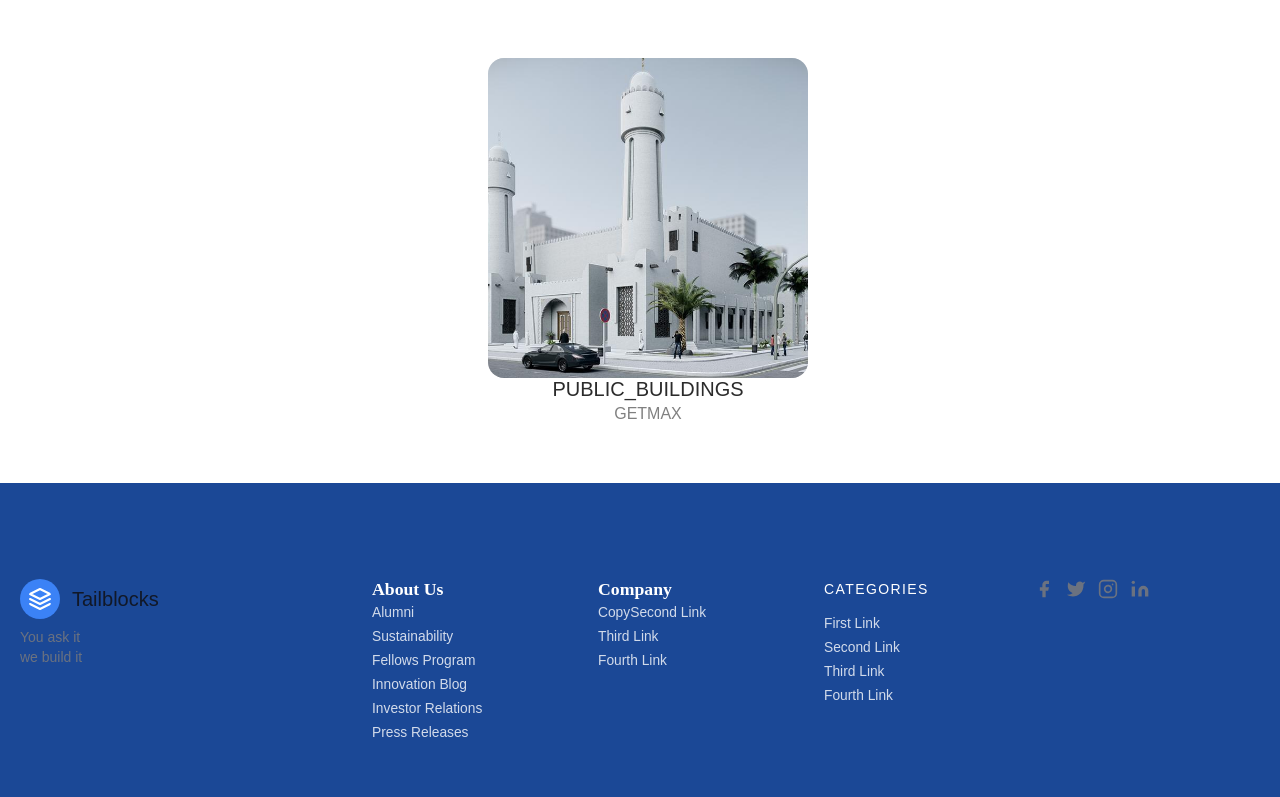
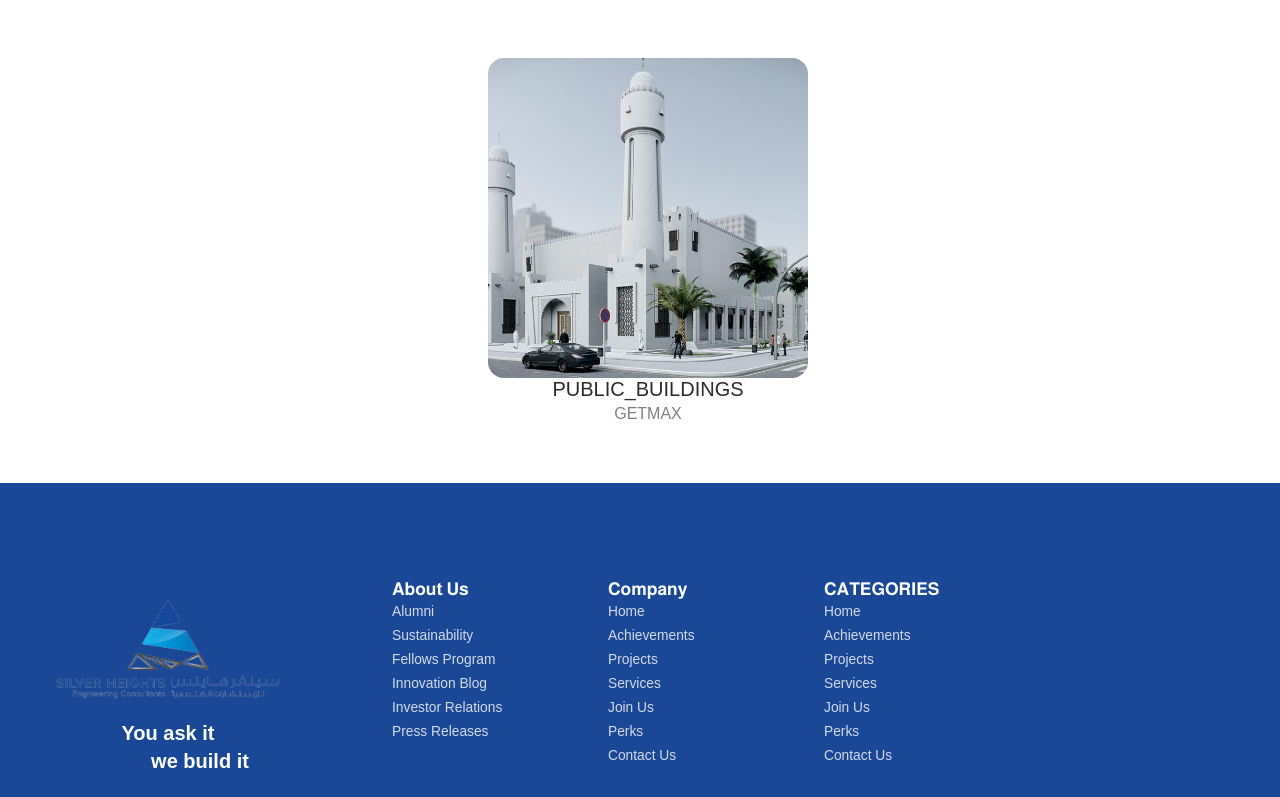
Before and after one commit to marwahavanshika/SHEC, a Next.js app: page /projects in a window 1280 px wide. Shown: the part 2000-2797 px from the top of the page. Built offline with nearby package versions, Linux system fonts and the light colour scheme; a web font is replaced by a local one; what tailwindcss-animated would draw is missing.

Commit message:
fixed responsive issues

```diff
--- a/app/(Pages)/projects/[...id]/page.js
+++ b/app/(Pages)/projects/[...id]/page.js
@@ -20,7 +20,7 @@ const page = ({ params }) => {
       <div
         className=" h-screen w-screen bg-cover bg-center flex items-center justify-start relative"
       >
-        <Image width={1000} height={1000} alt="bg" src={'/head.jpg'} className=" absolute w-full h-full inset-0"/>
+        <Image width={1000} height={1000} alt="bg" src={'/head.jpg'} className=" absolute w-full h-full inset-0 object-cover"/>
         <Heading />
       </div>
       <div className="flex flex-col py-2 ps-2 md:p-10 items-center md:items-stretch gap-5 justify-center mt-5 md:flex-row">
--- a/app/(Pages)/projects/page.js
+++ b/app/(Pages)/projects/page.js
@@ -104,7 +104,8 @@ categories.forEach((category) => {
           width={1000}
           height={1000}
           src={"/images/projbg.jpg"}
-          className=" -z-10 absolute w-full h-full inset-0"
+          alt="Projects"
+          className=" -z-10 absolute w-full h-full inset-0 object-cover"
         />
         <div className="flex flex-col items-center justify-evenly ">
           <div className="flex flex-col justify-center items-center text-center  max-w-7xl   my-8 py-4 px-10">
--- a/app/globals.scss
+++ b/app/globals.scss
@@ -5,7 +5,7 @@
 @import url("https://fonts.googleapis.com/css2?family=Poppins:wght@100;200;300;400;500;600;700&family=Montserrat:wght@400;700&family=Post+No+Bills+Jaffna&display=swap");
 
 @import url("https://fonts.googleapis.com/css2?family=Stick+No+Bills:wght@200&display=swap");
-
+@import url('https://fonts.googleapis.com/css2?family=Almarai:wght@300;400;700&display=swap');
 
 @for $i from 1 through 4 {
   .slider > :nth-child(#{$i}),
--- a/app/page.js
+++ b/app/page.js
@@ -82,7 +82,7 @@ export default function Home() {
             <ParallaxLayer
               className=" relative flex items-center justify-start"
             >
-              <Image src={'/head.jpg'} alt={'Main'} width={1000} height={1000} className=" absolute w-screen h-screen" />
+              <Image src={'/head.jpg'} alt={'Main'} width={1000} height={1000} className=" absolute w-screen h-screen object-cover" />
               <Heading />
             </ParallaxLayer>
             <ParallaxLayer
@@ -225,7 +225,7 @@ export default function Home() {
             </ParallaxLayer>
             <ParallaxLayer
               offset={6}
-              className={"flex flex-col items-center justify-around "}
+              className={"flex flex-col items-center justify-center "}
               // speed={0.25}
             >
               <h2
--- a/components/Footer.jsx
+++ b/components/Footer.jsx
@@ -1,3 +1,6 @@
+import Image from "next/image";
+import Link from "next/link";
+
 export default function Footer() {
   const about = [
     "Alumni",
@@ -7,48 +10,53 @@ export default function Footer() {
     "Investor Relations",
     "Press Releases",
   ];
-  const company=[
+  const company = [
     "Home",
     "Achievements",
     "Projects",
     "Services",
     "Join Us",
     "Perks",
-    "Contact Us"
+    "Contact Us",
   ];
-
+  const category = [
+    "Home",
+    "Achievements",
+    "Projects",
+    "Services",
+    "Join Us",
+    "Perks",
+    "Contact Us",
+  ];
 
   return (
     <footer className="text-gray-600 body-font bg-[#1B4896] mt-10">
-      <div className="container px-5 py-24 mx-auto flex md:items-center lg:items-start md:flex-row md:flex-nowrap flex-wrap flex-col">
-        <div className="w-64 flex-shrink-0 md:mx-0 mx-auto text-center md:text-left">
-          <a className="flex title-font font-medium items-center md:justify-start justify-center text-gray-900">
-            <svg
-              xmlns="http://www.w3.org/2000/svg"
-              fill="none"
-              stroke="currentColor"
-              strokeLinecap="round"
-              strokeLinejoin="round"
-              strokeWidth="2"
-              className="w-10 h-10 text-white p-2 bg-blue-500 rounded-full"
-              viewBox="0 0 24 24"
+      <div className="container px-10 py-24 mx-auto flex md:items-center lg:items-start md:flex-row md:flex-nowrap flex-wrap flex-col">
+        <div className="w-64 flex-shrink-0 md:mx-0 mx-auto text-center md:text-left items-center justify-center">
+          <Link
+            href={"/"}
+            className="flex title-font font-medium items-center md:justify-start justify-center text-gray-900"
           >
-              <path d="M12 2L2 7l10 5 10-5-10-5zM2 17l10 5 10-5M2 12l10 5 10-5"></path>
-            </svg>
-            <span className="ml-3 text-xl">Tailblocks</span>
-          </a>
-          <p className="mt-2 text-sm text-gray-500">
-            You ask it <br /> we build it
+            <Image
+              width={1000}
+              height={1000}
+              src={"/images/logo2.png"}
+              alt="Logo"
+              className=" object-cover w-full h-full"
+            />
+            {/* <span className="ml-3 text-xl">Tailblocks</span> */}
+          </Link>
+          <p className=" text-center text-white font-popins text-xl font-bold">
+            You ask it <br /> <span className=" ms-16">we build it</span>
           </p>
         </div>
         <div className="flex-grow flex flex-wrap md:pl-20 -mb-10 md:mt-0 mt-10 md:text-left text-center">
           <div className="lg:w-1/4 md:w-1/2 w-full px-4">
-            <h2 className="text-white text-[17.737px] not-italic font-bold leading-[normal] font-[Almarai]">
+            <h2 className="text-white text-[17.737px] not-italic font-bold leading-[normal] font-almarai">
               About Us
             </h2>
             <nav className="list-none mb-10">
-              {about.map((names,i)=>(
-
+              {about.map((names, i) => (
                 <li key={i}>
                   <a className="text-white opacity-80 text-[13.796px] font-[200] hover:text-white">
                     {names}
@@ -58,59 +66,39 @@ export default function Footer() {
             </nav>
           </div>
           <div className="lg:w-1/4 md:w-1/2 w-full px-4">
-            <h2 className="text-white text-[17.737px] not-italic font-bold leading-[normal] font-[Almarai]">
+            <h2 className="text-white text-[17.737px] not-italic font-bold leading-[normal] font-almarai">
               Company
             </h2>
             <nav className="list-none mb-10">
-              <li>
+              {company.map((value, i) => (
+                <li key={i}>
                   <a className="text-white opacity-80 text-[13.796px] font-[200] hover:text-white">
-                  Copy
-                </a>
-                <a className="text-white opacity-80 text-[13.796px] font-[200] hover:text-white">
-                  Second Link
+                    {value}
                   </a>
                 </li>
-              <li>
-                <a className="text-white opacity-80 text-[13.796px] font-[200] hover:text-white">
-                  Third Link
-                </a>
-              </li>
-              <li>
-                <a className="text-white opacity-80 text-[13.796px] font-[200] hover:text-white">
-                  Fourth Link
-                </a>
-              </li>
+              ))}
             </nav>
           </div>
           <div className="lg:w-1/4 md:w-1/2 w-full px-4">
-            <h2 className="title-font font-medium text-white tracking-widest text-sm mb-3">
+            <h2 className="text-white text-[17.737px] not-italic font-bold leading-[normal] font-almarai">
               CATEGORIES
             </h2>
             <nav className="list-none mb-10">
-              <li>
+              {category.map((value, i) => (
+                <li key={i}>
                   <a className="text-white opacity-80 text-[13.796px] font-[200] hover:text-white">
-                  First Link
+                    {value}
                   </a>
                 </li>
-              <li>
-                <a className="text-white opacity-80 text-[13.796px] font-[200] hover:text-white">
-                  Second Link
-                </a>
-              </li>
-              <li>
-                <a className="text-white opacity-80 text-[13.796px] font-[200] hover:text-white">
-                  Third Link
-                </a>
-              </li>
-              <li>
-                <a className="text-white opacity-80 text-[13.796px] font-[200] hover:text-white">
-                  Fourth Link
-                </a>
-              </li>
+              ))}
             </nav>
           </div>
-          <div><span className="inline-flex sm:ml-auto sm:mt-0 mt-2 justify-center sm:justify-start">
-            <a className="text-gray-500">
+          <div>
+            <h1 className="text-white text-[17.737px] not-italic font-bold leading-[normal] font-almarai mb-2">
+              Social
+            </h1>
+            <span className="inline-flex sm:ml-auto sm:mt-0 mt-2 justify-center sm:justify-start">
+              <a className="text-white">
                 <svg
                   fill="currentColor"
                   strokeLinecap="round"
@@ -122,7 +110,7 @@ export default function Footer() {
                   <path d="M18 2h-3a5 5 0 00-5 5v3H7v4h3v8h4v-8h3l1-4h-4V7a1 1 0 011-1h3z"></path>
                 </svg>
               </a>
-            <a className="ml-3 text-gray-500">
+              <a className="ml-7 text-white">
                 <svg
                   fill="currentColor"
                   strokeLinecap="round"
@@ -134,7 +122,7 @@ export default function Footer() {
                   <path d="M23 3a10.9 10.9 0 01-3.14 1.53 4.48 4.48 0 00-7.86 3v1A10.66 10.66 0 013 4s-4 9 5 13a11.64 11.64 0 01-7 2c9 5 20 0 20-11.5a4.5 4.5 0 00-.08-.83A7.72 7.72 0 0023 3z"></path>
                 </svg>
               </a>
-            <a className="ml-3 text-gray-500">
+              <a className="ml-7 text-white">
                 <svg
                   fill="none"
                   stroke="currentColor"
@@ -148,40 +136,43 @@ export default function Footer() {
                   <path d="M16 11.37A4 4 0 1112.63 8 4 4 0 0116 11.37zm1.5-4.87h.01"></path>
                 </svg>
               </a>
-            <a className="ml-3 text-gray-500">
+              <a className="ml-7 text-white">
                 <svg
-                fill="currentColor"
-                stroke="currentColor"
+                  xmlns="http://www.w3.org/2000/svg"
+                  viewBox="0 0 24 24"
+                  className=" w-10 h-5"
+                  fill="none"
+                >
+                  <path
+                    fillRule="evenodd"
+                    clipRule="evenodd"
+                    d="M27.7529 1.18985C29.0466 1.3615 30.283 2.64278 30.4403 3.97899C30.9973 8.87601 30.9973 13.6246 30.4403 18.5201C30.283 19.8563 29.0466 21.1392 27.7529 21.3093C19.8645 22.3075 11.8869 22.3075 4.00077 21.3093C2.70595 21.1388 1.46956 19.8563 1.31225 18.5201C0.755292 13.6243 0.755292 8.87601 1.31225 3.97899C1.46956 2.64278 2.70595 1.36112 4.00077 1.18985C11.8869 0.1916 19.8641 0.1916 27.7529 1.18985ZM13.3778 6.16433V16.3364L20.8688 11.2505L13.3778 6.16433Z"
+                    fill="white"
+                  />
+                </svg>
+              </a>
+              <a className="ml-7 text-white">
+                <svg
+                  fill="#ffffff"
+                  className=" w-5 h-5"
+                  viewBox="0 0 24 24"
+                  xmlns="http://www.w3.org/2000/svg"
+                  stroke="#ffffff"
+                  strokeWidth="0"
+                >
+                  <g id="SVGRepo_bgCarrier" strokeWidth="0"></g>
+                  <g
+                    id="SVGRepo_tracerCarrier"
                     strokeLinecap="round"
                     strokeLinejoin="round"
-                strokeWidth="0"
-                className="w-5 h-5"
-                viewBox="0 0 24 24"
-              >
-                <path
-                  stroke="none"
-                  d="M16 8a6 6 0 016 6v7h-4v-7a2 2 0 00-2-2 2 2 0 00-2 2v7h-4v-7a6 6 0 016-6zM2 9h4v12H2z"
-                ></path>
-                <circle cx="4" cy="4" r="2" stroke="none"></circle>
+                  ></g>
+                  <g id="SVGRepo_iconCarrier">
+                    <path d="M19.589 6.686a4.793 4.793 0 0 1-3.77-4.245V2h-3.445v13.672a2.896 2.896 0 0 1-5.201 1.743l-.002-.001.002.001a2.895 2.895 0 0 1 3.183-4.51v-3.5a6.329 6.329 0 0 0-5.394 10.692 6.33 6.33 0 0 0 10.857-4.424V8.687a8.182 8.182 0 0 0 4.773 1.526V6.79a4.831 4.831 0 0 1-1.003-.104z"></path>
+                  </g>
                 </svg>
               </a>
-          </span></div>
+            </span>
           </div>
-      </div>
-      <div className="bg-gray-100">
-        <div className="container mx-auto py-4 px-5 flex flex-wrap flex-col sm:flex-row">
-          <p className="text-gray-500 text-sm text-center sm:text-left">
-            © 2020 Tailblocks —
-            <a
-              href="https://twitter.com/knyttneve"
-              rel="noopener noreferrer"
-              className="text-gray-600 ml-1"
-              target="_blank"
-            >
-              @knyttneve
-            </a>
-          </p>
-
         </div>
       </div>
     </footer>
--- a/components/Navbar.jsx
+++ b/components/Navbar.jsx
@@ -137,8 +137,8 @@ export default function Navbar() {
           />
         </Link>
         <svg
-          width="64px"
-          height="64px"
+          width="50px"
+          height="50px"
           viewBox="-2.4 -2.4 28.80 28.80"
           fill="none"
           xmlns="http://www.w3.org/2000/svg"
@@ -160,7 +160,7 @@ export default function Navbar() {
               <path
                 d="M3 6.00092H21M3 12.0009H21M3 18.0009H21"
                 stroke="#1B4896"
-                stroke-width="2.5"
+                strokeWidth="2.5"
                 strokeLinecap="round"
                 strokeLinejoin="round"
               ></path>{" "}
--- a/tailwind.config.js
+++ b/tailwind.config.js
@@ -15,7 +15,8 @@ module.exports = {
       fontFamily:{
         popins:['Popins','sans-serif'],
         roboto:['Roboto','sans-serif'],
-        montserrat:['montserrat','Popins','sans-serif']
+        montserrat:['montserrat','Popins','sans-serif'],
+        almarai:['Almarai', 'sans-serif']
       }
     },
   },
```
Also changed, not shown: app/(Pages)/services/page.js (+9 -11 lines), components/Loading_screen.jsx (+5 -3 lines), public/images/logo.jpg (deleted), public/images/logo2.png (added). Lines whose indentation alone changed are shown as unchanged.
